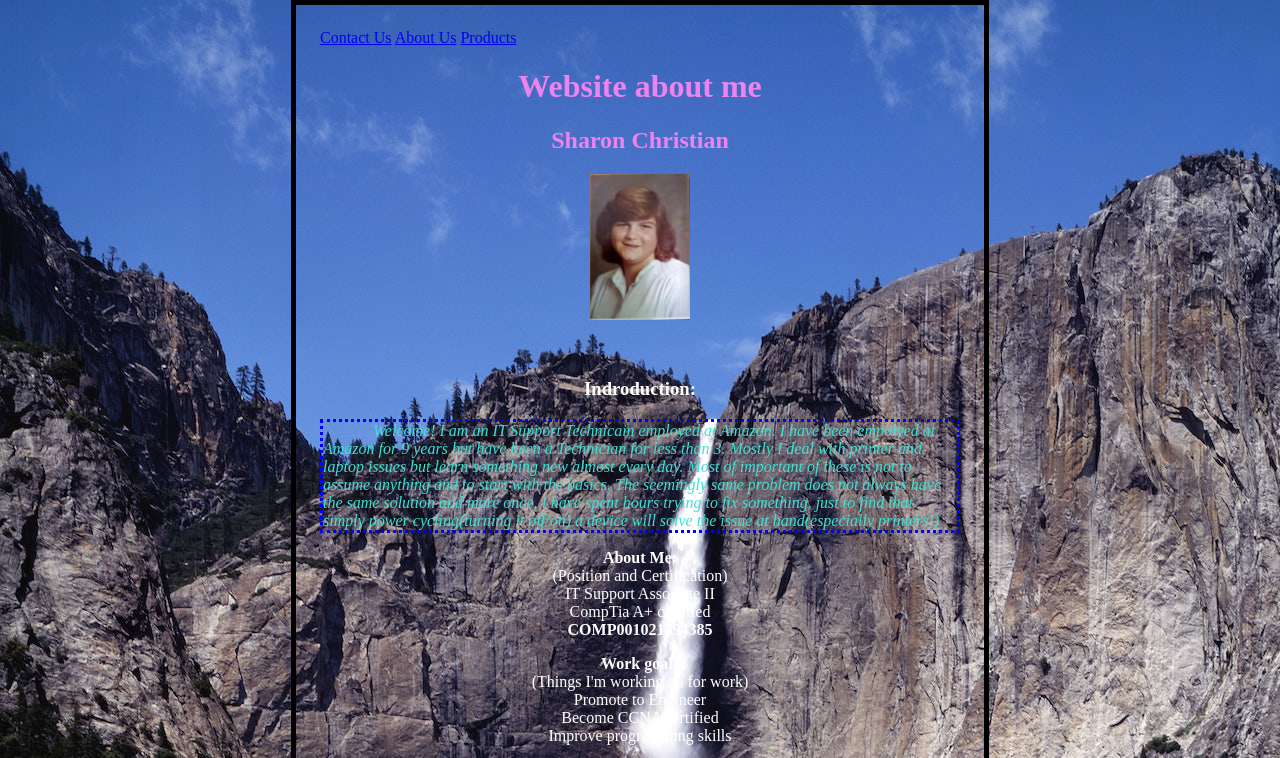
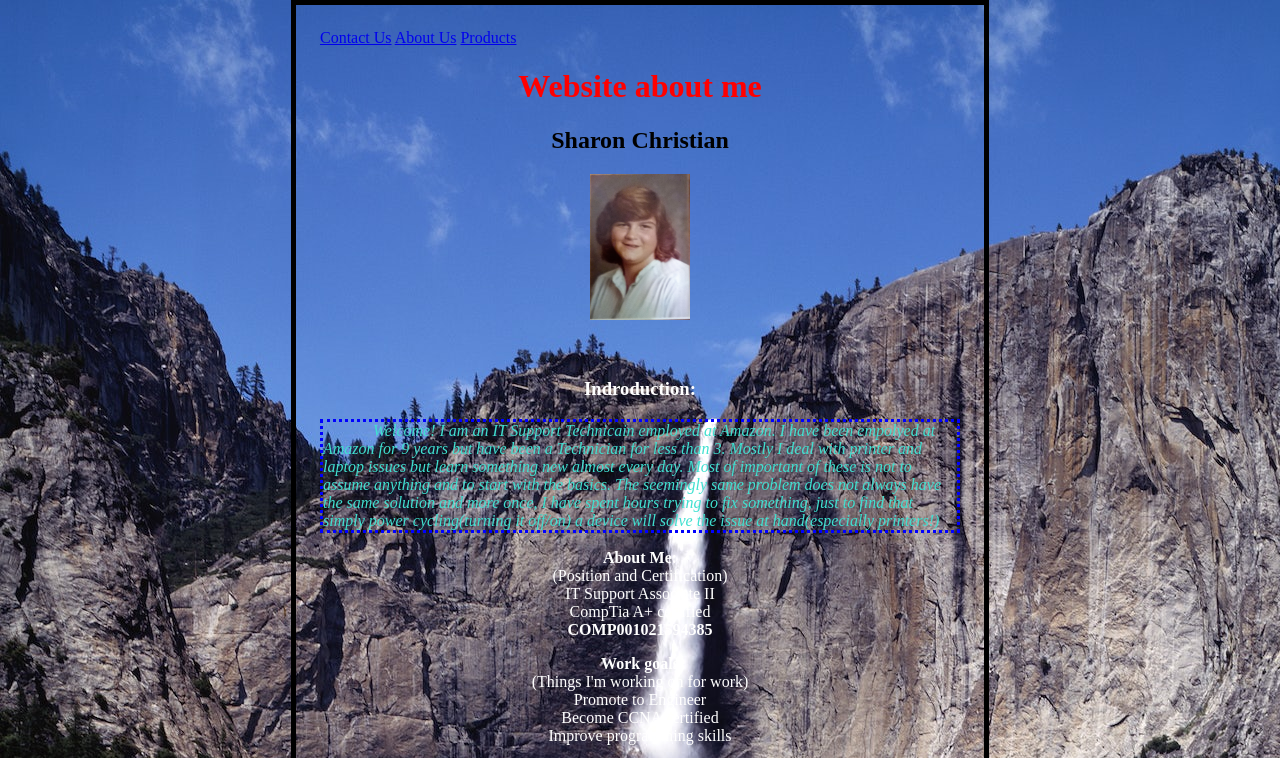
Before and after one commit to sjccorr/mysite, a plain HTML site: page index.html in a window 1280 px wide. Shown: the top 758 px of the page. Drawn offline with Linux system fonts and the light colour scheme.

Commit message:
Update style.css
changed color of h1 tags from violet to red

```diff
--- a/style.css
+++ b/style.css
@@ -5,7 +5,7 @@ body{background-image: url(yosemitefalls.jpg);
      max-width: auto;
      max-height: auto;
   }
-h1{color:violet;}
+h1{color:red;}     //changed color of h1--was violet
 h2{color:violet;}
 div{text-align:center;}
 h3{color:white;
```
